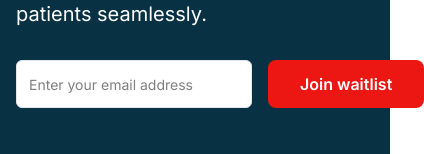
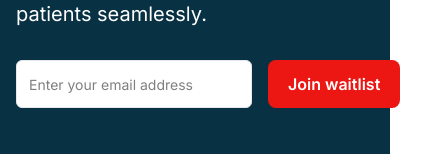
Before and after one commit to spiidride/pryme_nursing_new, a Next.js app: page / in a window 390 px wide. Shown: the part 303-457 px from the top of the page, 424 px wide, since content can reach past the window. Built offline with nearby package versions, Linux system fonts and the light colour scheme; no server answers; grey boxes are pictures that could not be loaded.

Commit message:
add: fix issue with button
Signed-off-by: Nweke Chidi <nwekechidigodwin460@gmail.com>

```diff
--- a/src/components/ui/button.tsx
+++ b/src/components/ui/button.tsx
@@ -14,7 +14,7 @@ const buttonVariants = cva(
         secondary: "text-black-700 hover:text-black-900 bg-transparent",
       },
       size: {
-        default: "h-12 px-8 py-3",
+        default: "h-12 px-5 sm:px-8 py-3",
         sm: "h-9 px-3",
         lg: "h-11 px-8",
       },
```
